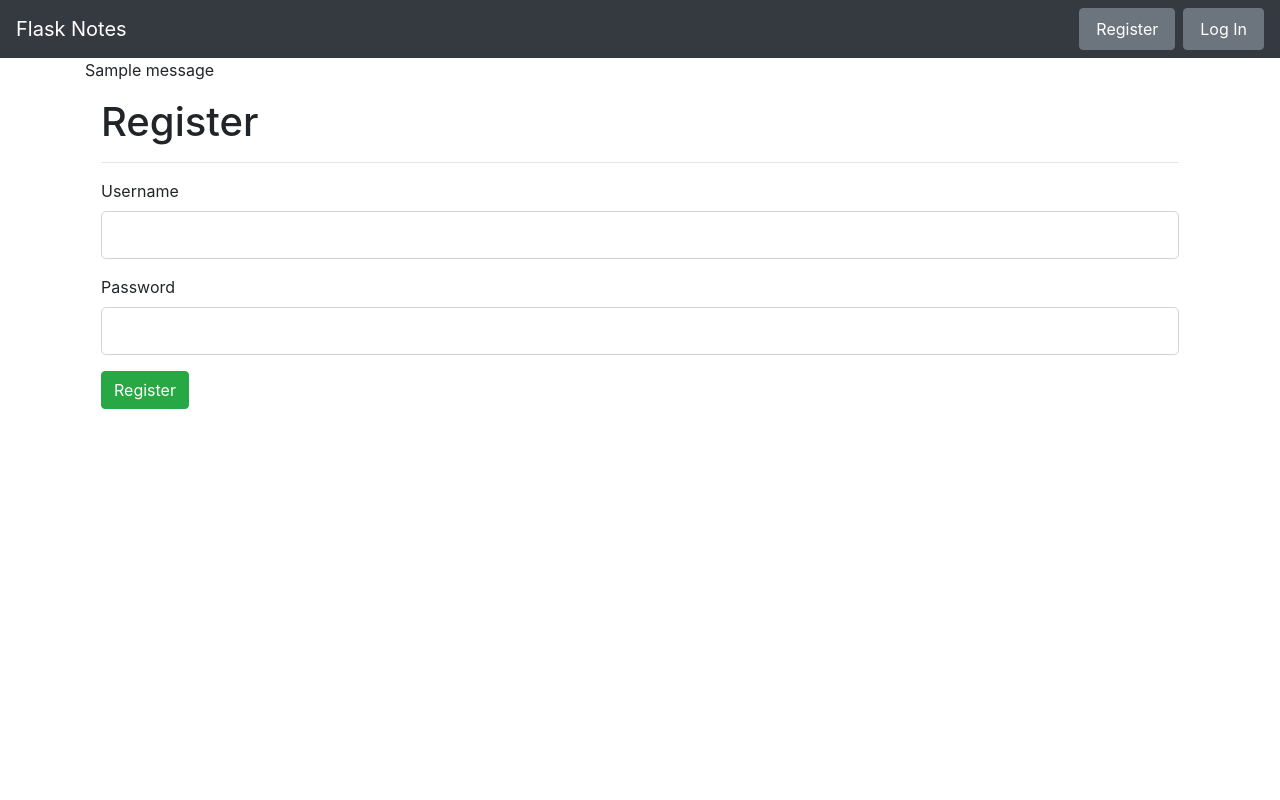
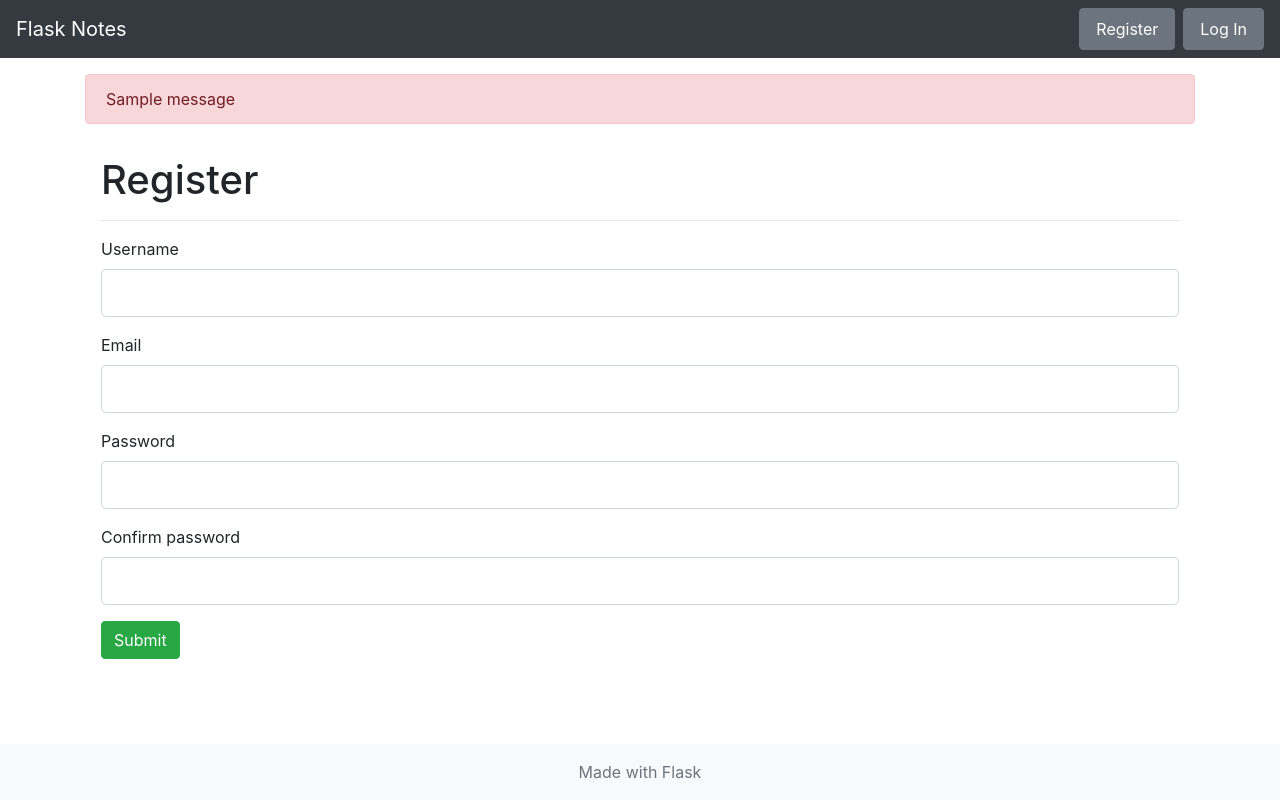
Before and after one commit to dmenezesgabriel/flask-notes, a Flask app: template services/web/src/templates/auth/register.html in a window 1280 px wide. Run offline with Flask 2, Linux system fonts and the light colour scheme; the template is opened without the code that fills it, so the values that code supplies are empty, except form fields; one stand-in notice (Sample message) is shown; form fields are guessed from the names that the template uses; some libraries are stand-ins or nearby versions.

Commit message:
Update register form to wtf

```diff
--- a/services/web/requirements.txt
+++ b/services/web/requirements.txt
@@ -2,3 +2,4 @@ flask==1.1.1
 Flask-SQLAlchemy===2.4.1
 Flask-Migrate==2.5.2
 psycopg2-binary==2.8.4
+flask-wtf
--- a/services/web/src/models/models.py
+++ b/services/web/src/models/models.py
@@ -15,7 +15,7 @@ class User(TimestampMixin, db.Model):
     __tablename__ = "users"
 
     id = db.Column(db.Integer, primary_key=True)
-    username = db.Column(db.String(80), unique=True, nullable=False)
+    username = db.Column(db.String(20), unique=True, nullable=False)
     password = db.Column(db.String(255), nullable=False)
 
 
--- a/services/web/src/static/css/style.css
+++ b/services/web/src/static/css/style.css
@@ -1,26 +1,16 @@
-/* html { font-family: sans-serif; background: #eee; padding: 1rem; }
-body { max-width: 960px; margin: 0 auto; background: white; }
-h1 { font-family: serif; color: #377ba8; margin: 1rem 0; }
-a { color: #377ba8; }
-hr { border: none; border-top: 1px solid lightgray; }
-nav { background: lightgray; display: flex; align-items: center; padding: 0 0.5rem; }
-nav h1 { flex: auto; margin: 0; }
-nav h1 a { text-decoration: none; padding: 0.25rem 0.5rem; }
-nav ul  { display: flex; list-style: none; margin: 0; padding: 0; }
-nav ul li a, nav ul li span, header .action { display: block; padding: 0.5rem; }
-.content { padding: 0 1rem 1rem; }
-.content > header { border-bottom: 1px solid lightgray; display: flex; align-items: flex-end; }
-.content > header h1 { flex: auto; margin: 1rem 0 0.25rem 0; }
-.flash { margin: 1em 0; padding: 1em; background: #cae6f6; border: 1px solid #377ba8; }
-.note > header { display: flex; align-items: flex-end; font-size: 0.85em; }
-.note > header > div:first-of-type { flex: auto; }
-.note > header h1 { font-size: 1.5em; margin-bottom: 0; }
-.note .about { color: slategray; font-style: italic; }
-.note .body { white-space: pre-line; }
-.content:last-child { margin-bottom: 0; }
-.content form { margin: 1em 0; display: flex; flex-direction: column; }
-.content label { font-weight: bold; margin-bottom: 0.5em; }
-.content input, .content textarea { margin-bottom: 1em; }
-.content textarea { min-height: 12em; resize: vertical; }
-input.danger { color: #cc2f2e; }
-input[type=submit] { align-self: start; min-width: 10em; } */
+body {
+  min-height: 100vh;
+  position: relative;
+  margin: 0;
+  padding-bottom: 100px;
+  box-sizing: border-box;
+}
+
+footer {
+  position: absolute;
+  bottom: 0;
+}
+
+.note-content {
+  white-space: pre-wrap;
+}
--- a/services/web/src/templates/auth/login.html
+++ b/services/web/src/templates/auth/login.html
@@ -1,10 +1,10 @@
 {% extends 'base.html' %}
-
+{% block title %}Login{% endblock %}
 
 {% block content %}
 <div class="p-3">
   {% block header %}
-    <h1>{% block title %}Log In{% endblock %}</h1>
+    <h1>Log In</h1>
   {% endblock %}
   <hr>
   <form method="post">
--- a/services/web/src/templates/auth/register.html
+++ b/services/web/src/templates/auth/register.html
@@ -1,22 +1,72 @@
 {% extends 'base.html' %}
-
+{% block title %}Register{% endblock %}
 
 {% block content %}
 <div class="p-3">
   {% block header %}
-    <h1>{% block title %}Register{% endblock %}</h1>
+    <h1>Register</h1>
   {% endblock %}
   <hr>
-  <form method="post">
+  <form method="post" action="">
+    {{ form.csrf_token }}
+    {{ form.hidden_tag() }}
     <div class="form-group">
-      <label for="username">Username</label>
-      <input class="form-control form-control-lg" name="username" id="username" required>
+      {% if form.username.errors %}
+        {{ form.username.label() }}
+        {{ form.username(class="form-control form-control-lg is-invalid") }}
+        {% for error in form.username.errors %}
+        <div class="invalid-feedback">
+          {{ error }}
+        </div>
+        {% endfor %}
+      {% else%}
+        {{ form.username.label() }}
+        {{ form.username(class="form-control form-control-lg")}}
+      {% endif%}
     </div>
     <div class="form-group">
-      <label for="password">Password</label>
-      <input class="form-control form-control-lg" type="password" name="password" id="password" required>
+      {% if form.email.errors %}
+        {{ form.email.label() }}
+        {{ form.email(class="form-control form-control-lg is-invalid") }}
+        {% for error in form.email.errors %}
+        <div class="invalid-feedback">
+          {{ error }}
+        </div>
+        {% endfor %}
+      {% else%}
+        {{ form.email.label() }}
+        {{ form.email(class="form-control form-control-lg")}}
+      {% endif%}
     </div>
-    <input class="btn btn-success btn-md" type="submit" value="Register">
+    <div class="form-group">
+      {% if form.password.errors %}
+        {{ form.password.label() }}
+        {{ form.password(class="form-control form-control-lg is-invalid") }}
+        {% for error in form.password.errors %}
+        <div class="invalid-feedback">
+          {{ error }}
+        </div>
+        {% endfor %}
+      {% else%}
+        {{ form.password.label() }}
+        {{ form.password(class="form-control form-control-lg")}}
+      {% endif%}
+    </div>
+    <div class="form-group">
+      {% if form.confirm_password.errors %}
+        {{ form.confirm_password.label() }}
+        {{ form.confirm_password(class="form-control form-control-lg is-invalid") }}
+        {% for error in form.confirm_password.errors %}
+        <div class="invalid-feedback">
+          {{ error }}
+        </div>
+        {% endfor %}
+      {% else%}
+        {{ form.confirm_password.label() }}
+        {{ form.confirm_password(class="form-control form-control-lg")}}
+      {% endif%}
+    </div>
+      {{ form.submit(class="btn btn-success btn-md")}}
   </form>
 </div>
 {% endblock %}
--- a/services/web/src/templates/base.html
+++ b/services/web/src/templates/base.html
@@ -24,11 +24,20 @@
     </ul>
   </nav>
   <div class="container">
-    <section class="content">
+    <section class="content mb-3">
       {% for message in get_flashed_messages() %}
-        <div class="flash">{{ message }}</div>
+        <div class="mt-3 alert alert-danger">{{ message }}</div>
       {% endfor %}
       {% block content %}{% endblock %}
     </section>
   </div>
+  <footer class="footer container-fluid p-3 bg-light text-center" id="footer">
+    <div>
+      <div class="container">
+        <span class="text-muted">
+          Made with Flask
+        </span>
+      </div>
+    </div>
+  </footer>
 </body>
--- a/services/web/src/templates/notes/index.html
+++ b/services/web/src/templates/notes/index.html
@@ -1,5 +1,5 @@
 {% extends 'base.html' %}
-
+{% block title %}Notes{% endblock %}
 
 {% block content %}
   <div class="p-3">
@@ -11,7 +11,7 @@
     <div class="card">
       <div class="card-header">
         <div class="d-flex">
-          <h2>{{ note.title }}</h2>
+          <h2 class="mr-sm-3">{{ note.title }}</h2>
           <div class="p-1">
             {% if g.user.id == note.author_id %}
             <form action="{{ url_for('notes.delete', id=note['id']) }}" method="note">
@@ -24,7 +24,7 @@
           <div class="about">{{ note.created_at.strftime('%Y-%m-%d') }}</div>
       </div>
       <div class="card-body">
-        <p class="body">{{ note.body }}</p>
+        <div class="note-content">{{ note.body }}</div>
       </div>
     </div>
     {% if not loop.last %}
```
Also changed, not shown: services/web/src/forms/forms.py (added, +21 -0 lines), services/web/src/templates/notes/create.html (+3 -5 lines), services/web/src/templates/notes/update.html (+4 -5 lines), services/web/src/views/auth.py (+23 -11 lines), services/web/src/views/notes.py (+23 -10 lines).
